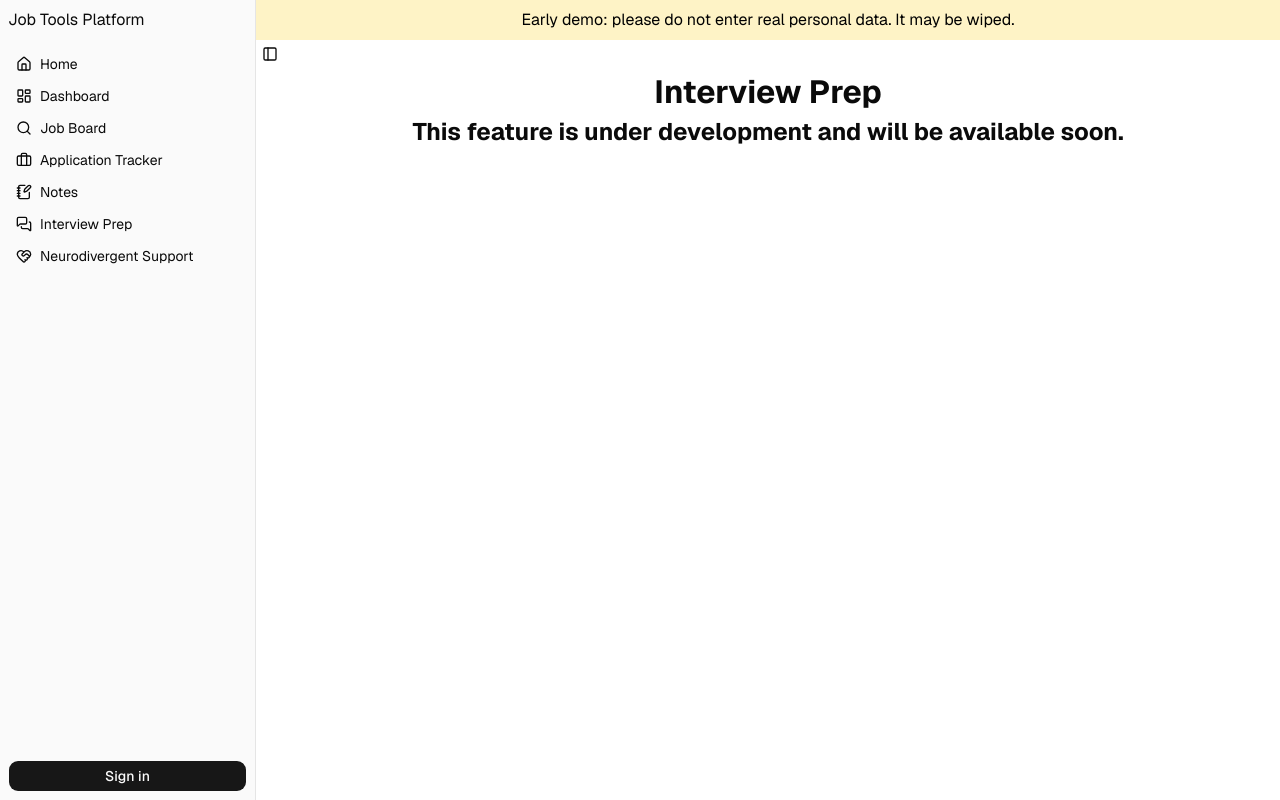
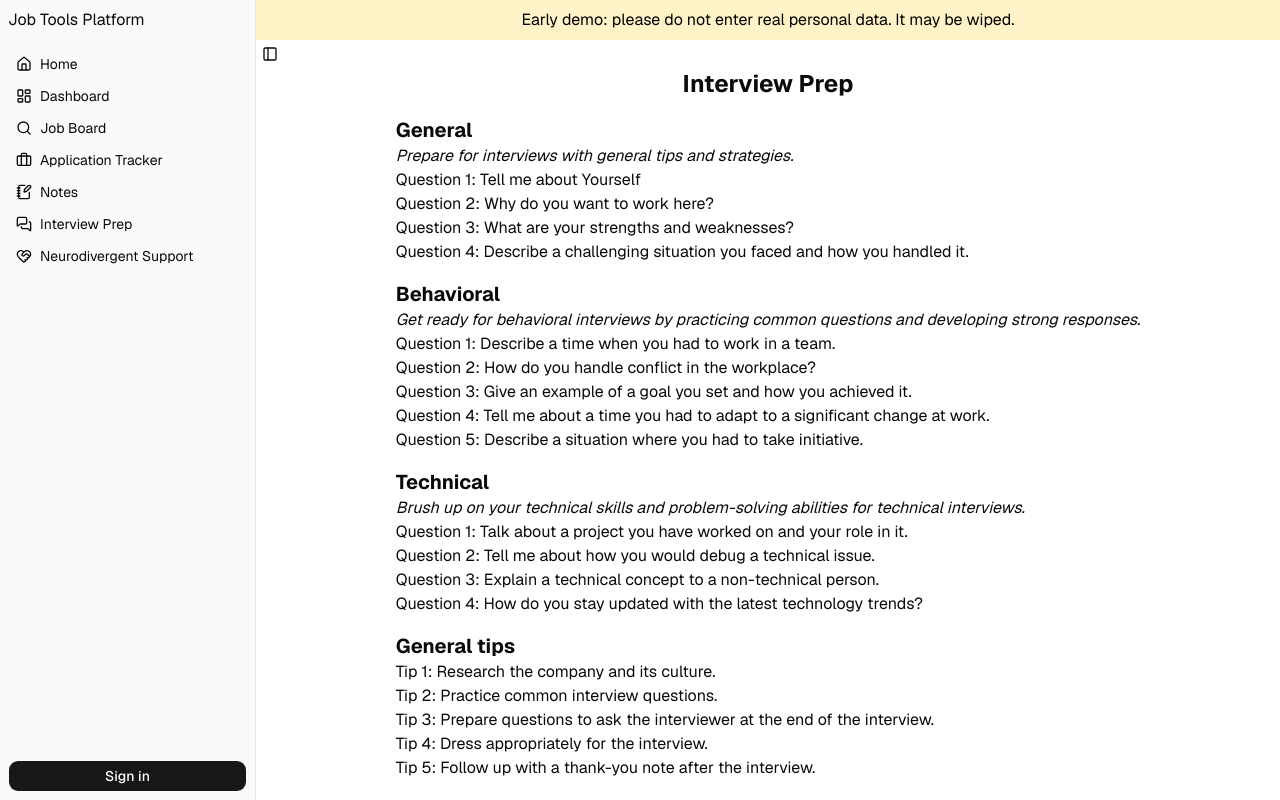
Before and after one commit to hannahro15/Job-tools-platform, a Next.js app: page /interview-prep in a window 1280 px wide. Built offline with nearby package versions, Linux system fonts and the light colour scheme; no server answers.

Commit message:
Add basic content and css to the interview prep page

```diff
--- a/app/(app)/interview-prep/page.tsx
+++ b/app/(app)/interview-prep/page.tsx
@@ -1,10 +1,75 @@
-import ComingSoon from "@/components/coming-soon";
-
 export default function InterviewPrep() {
   return (
-    <div>
-      <h1>Interview Prep</h1>
-      <ComingSoon />
-    </div>
+    <>
+      <div>
+        <h1 className="text-2xl font-bold">Interview Prep</h1>
+        <h2 className="text-xl font-bold mt-4">General</h2>
+        <p className="italic">
+          Prepare for interviews with general tips and strategies.
+        </p>
+        <ul>
+          <li>Question 1: Tell me about Yourself</li>
+          <li>Question 2: Why do you want to work here?</li>
+          <li>Question 3: What are your strengths and weaknesses?</li>
+          <li>
+            Question 4: Describe a challenging situation you faced and how you
+            handled it.
+          </li>
+        </ul>
+
+        <h2 className="text-xl font-bold mt-4">Behavioral</h2>
+        <p className="italic">
+          Get ready for behavioral interviews by practicing common questions and
+          developing strong responses.
+        </p>
+        <ul>
+          <li>Question 1: Describe a time when you had to work in a team.</li>
+          <li>Question 2: How do you handle conflict in the workplace?</li>
+          <li>
+            Question 3: Give an example of a goal you set and how you achieved
+            it.
+          </li>
+          <li>
+            Question 4: Tell me about a time you had to adapt to a significant
+            change at work.
+          </li>
+          <li>
+            Question 5: Describe a situation where you had to take initiative.
+          </li>
+        </ul>
+        <h2 className="text-xl font-bold mt-4">Technical</h2>
+        <p className="italic">
+          Brush up on your technical skills and problem-solving abilities for
+          technical interviews.
+        </p>
+        <ul>
+          <li>
+            Question 1: Talk about a project you have worked on and your role in
+            it.
+          </li>
+          <li>
+            Question 2: Tell me about how you would debug a technical issue.
+          </li>
+          <li>
+            Question 3: Explain a technical concept to a non-technical person.
+          </li>
+          <li>
+            Question 4: How do you stay updated with the latest technology
+            trends?
+          </li>
+        </ul>
+        <h2 className="text-xl font-bold mt-4">General tips</h2>
+        <ul>
+          <li>Tip 1: Research the company and its culture.</li>
+          <li>Tip 2: Practice common interview questions.</li>
+          <li>
+            Tip 3: Prepare questions to ask the interviewer at the end of the
+            interview.
+          </li>
+          <li>Tip 4: Dress appropriately for the interview.</li>
+          <li>Tip 5: Follow up with a thank-you note after the interview.</li>
+        </ul>
+      </div>
+    </>
   );
 }
```
